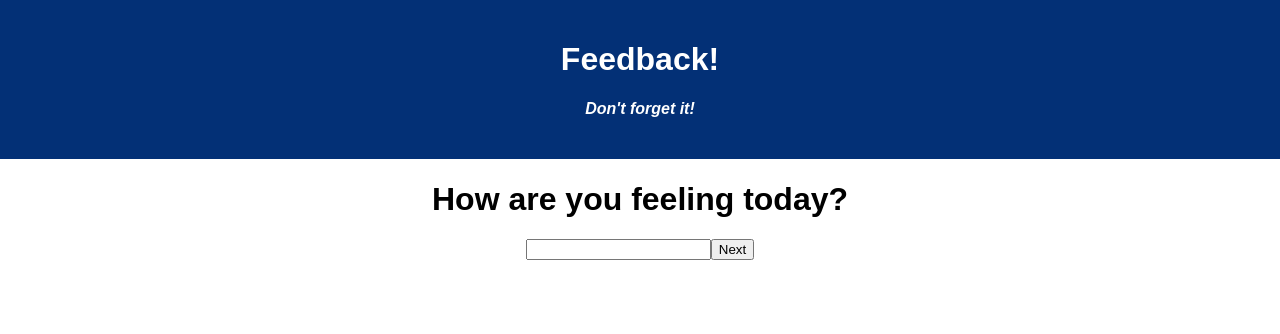
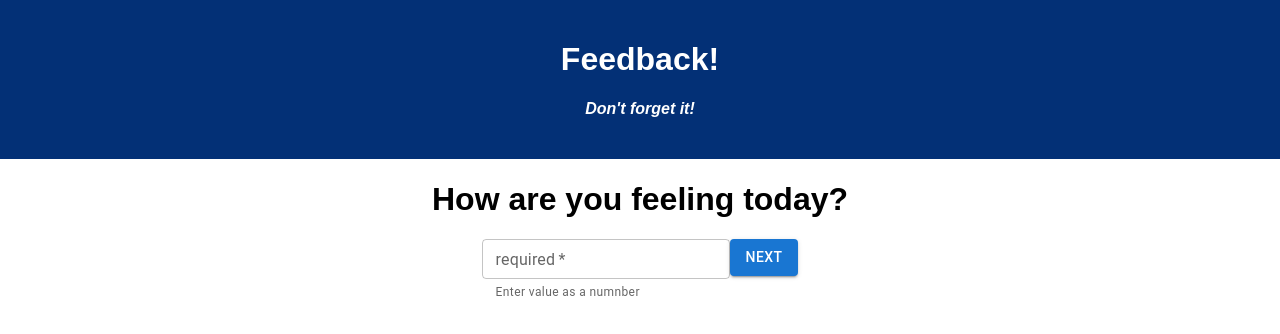
Before and after one commit to ttram7/weekend-redux-feedback-loop, a React (Create React App) app: page /#/ in a window 1280 px wide. Shown: the top 334 px of the page. Built offline with nearby package versions, Linux system fonts and the light colour scheme.

Commit message:
test TextField and Button from Material UI

```diff
--- a/package.json
+++ b/package.json
@@ -4,6 +4,9 @@
   "private": true,
   "proxy": "http://localhost:5000",
   "dependencies": {
+    "@emotion/react": "^11.10.5",
+    "@emotion/styled": "^11.10.5",
+    "@mui/material": "^5.11.7",
     "axios": "^0.21.1",
     "express": "^4.17.1",
     "pg": "^8.2.1",
--- a/src/components/StepFour/StepFour.jsx
+++ b/src/components/StepFour/StepFour.jsx
@@ -10,8 +10,12 @@ function StepFour() {
     const handleInputFour = (event) => {
         event.preventDefault();
         dispatch({ type: 'SET_COMMENTS', payload: commentsInput });
-        setCommentsInput('');
+        //setCommentsInput('');
         history.push('/step/review')
+    }
+
+    const goBack = () => {
+        history.goBack();
     }
 
     return (
@@ -23,6 +27,7 @@ function StepFour() {
                 value={commentsInput}
                 onChange={(event) => setCommentsInput(event.target.value)}
                 />
+            <button onClick={() => goBack()}>Prev</button>
             <button type="submit">Next</button>
             </form>
 
--- a/src/components/StepOne/StepOne.jsx
+++ b/src/components/StepOne/StepOne.jsx
@@ -1,47 +1,51 @@
 import {useState} from 'react';
-import {useDispatch } from 'react-redux';
+import {useSelector, useDispatch } from 'react-redux';
 import { useHistory } from 'react-router-dom';
 
+import * as React from 'react';
+import Button from '@mui/material/Button';
+import TextField from '@mui/material/TextField';
+
 function StepOne() {
-    //const feelingScore = useSelector(store => store.feelingScore); // getter
-    const [feelingInput, setFeelingInput] = useState('');
+    const feelingScore = useSelector(store => store.feelingScore); // getter
+    //const [feelingInput, setFeelingInput] = useState('');
     const dispatch = useDispatch();
     const history = useHistory();
 
-    // const handleChangeOne = (event) => {
-    //     // Pass the data to our reducer
-    //     dispatch({ type: 'SET_FEELING_SCORE', payload: event.target.value });
-    // }
+    const handleInputOne = event => {
+        event.preventDefault();
+        dispatch({ type: 'SET_FEELING_SCORE', payload: event.target.value });
+        //setFeelingInput('');
+        //history.push('/step/two')
+    }
 
-    const handleInputOne = (event) => {
-        event.preventDefault();
-        console.log(feelingInput);
-        if (feelingInput === '') {
-            alert('Please provide input.')
-        }else {
-            dispatch({ type: 'SET_FEELING_SCORE', payload: feelingInput });
-            setFeelingInput('');
-            history.push('/step/two')
-            //setFeelingInput('');
-            //feelingScore === '';
+    const goPageTwo = () => {
+        if (feelingScore === '') {
+            alert('Please provide input');
+        } else {
+            history.push('/step/two');
         }
     }
-
-
+    // how to go back a page without input fields resetting?
+    // could there be a form set up without an onChange event?
+    // how to pass prop into button onClick function?
     return (
         <>
             <h1>How are you feeling today?</h1>
             {/* <input value = {feelingInput} onChange={handleChangeOne} className="input" type="text" />
             <button onClick = {() => checkInputOne()} className="button">Next</button>  */}
-            <form onSubmit={handleInputOne} className="add-feedback-form">
+            {/* <form onSubmit={handleInputOne}  className="add-feedback-form">
                 <input
                 required
                 type="number"
                 value={feelingInput}
                 onChange={(event) => setFeelingInput(event.target.value)}
-                />
-            <button type="submit">Next</button>
-            </form>
+                />  */}
+                <TextField required id="outlined-required" label="required"
+                type="number"
+                value={feelingScore} onChange={handleInputOne}size="small" variant="outlined" helperText="Enter value as a numnber" />
+                <Button onClick = {() => goPageTwo()} variant="contained" type="submit">Next</Button>
+            {/* </form> */}
         </>
     )
 }
--- a/src/components/StepThree/StepThree.jsx
+++ b/src/components/StepThree/StepThree.jsx
@@ -10,8 +10,12 @@ function StepThree() {
     const handleInputThree = (event) => {
         event.preventDefault();
         dispatch({ type: 'SET_SUPPORT_SCORE', payload: supportInput });
-        setSupportInput('');
+        //setSupportInput('');
         history.push('/step/four')
+    }
+
+    const goBack = () => {
+        history.goBack();
     }
 
     return (
@@ -24,6 +28,7 @@ function StepThree() {
                 value={supportInput}
                 onChange={(event) => setSupportInput(event.target.value)}
                 />
+            <button onClick={() => goBack()}>Prev</button>
             <button type="submit">Next</button>
             </form>
 
--- a/src/components/StepTwo/StepTwo.jsx
+++ b/src/components/StepTwo/StepTwo.jsx
@@ -2,31 +2,57 @@ import {useState} from 'react';
 import { useSelector, useDispatch } from 'react-redux';
 import { useHistory } from 'react-router-dom';
 
+import UserForm from '../UserForm/UserForm';
+
+import * as React from 'react';
+import Button from '@mui/material/Button';
+import TextField from '@mui/material/TextField';
+
 function StepTwo() {
-    const [understandInput, setUnderstandInput] = useState('');
+    //const [understandInput, setUnderstandInput] = useState('');
+    const understandScore = useSelector(store => store.understandScore); // getter
     const dispatch = useDispatch();
     const history = useHistory();
 
     const handleInputTwo = (event) => {
         event.preventDefault();
-        dispatch({ type: 'SET_UNDERSTAND_SCORE', payload: understandInput });
-        setUnderstandInput('');
-        history.push('/step/three')
+        dispatch({ type: 'SET_UNDERSTAND_SCORE', payload: event.target.value });
+        //setUnderstandInput('');
+        //history.push('/step/three')
+    }
+
+    const goPageThree = () => {
+        if (understandScore === '') {
+            alert('Please provide input');
+        } else {
+            history.push('/step/three');
+        }
+    }
+
+    const goBack = () => {
+        history.goBack();
     }
 
 
     return (
         <>
             <h1>How well are you understanding the content?</h1>
-            <form onSubmit={handleInputTwo} className="add-feedback-form">
+            {/* <form onSubmit={handleInputTwo} className="add-feedback-form">
                 <input
                 required
                 type="number"
                 value={understandInput}
                 onChange={(event) => setUnderstandInput(event.target.value)}
                 />
+            <button onClick={() => goBack()}>Prev</button>
             <button type="submit">Next</button>
-            </form>
+            </form> */}
+            <TextField required id="outlined-required" label="required"
+                type="number"
+                value={understandScore} onChange={handleInputTwo}size="small" variant="outlined" helperText="Enter value as a numnber" />
+                <Button onClick = {() => goBack()} variant="contained" type="submit">Prev</Button>
+                <Button onClick = {() => goPageThree()} variant="contained" type="submit">Next</Button>
+            {/* <UserForm input = {understandScore} handleInput = {handleInputTwo} nextPage = {goPageThree()} /> */}
 
 
 
--- a/src/components/SuccessPage/SuccessPage.jsx
+++ b/src/components/SuccessPage/SuccessPage.jsx
@@ -3,6 +3,7 @@ import { useSelector, useDispatch } from 'react-redux';
 
 function SuccessPage () {
     const history = useHistory();
+    const dispatch = useDispatch();
 
     const feelingScore = useSelector(store => store.feelingScore);
     const understandScore = useSelector(store => store.understandScore);
@@ -10,6 +11,7 @@ function SuccessPage () {
     const comments = useSelector(store => store.comments);
 
     const routeToHome = () => {
+        dispatch({ type: 'CLEAR_ALL'});
         history.push('/')
     }
 
--- /dev/null
+++ b/src/components/UserForm/UserForm.jsx
@@ -0,0 +1,16 @@
+import * as React from 'react';
+import Button from '@mui/material/Button';
+import TextField from '@mui/material/TextField';
+
+const UserForm = ({ input, handleInput, nextPage }) => {
+    return (
+        <>
+            <TextField required id="outlined-required" label="required"
+                type="number"
+                value={input} onChange={handleInput}size="small" variant="outlined" helperText="Enter value as a numnber" />
+                <Button onClick = {() => {nextPage}} variant="contained" type="submit">Next</Button>
+        </>
+    );
+}
+
+export default UserForm;
--- a/src/index.js
+++ b/src/index.js
@@ -10,14 +10,17 @@ import registerServiceWorker from './registerServiceWorker';
 const feelingScore = (state = '', action) => {
     if (action.type === 'SET_FEELING_SCORE') {
         return action.payload;
+    } else if (action.type === 'CLEAR_ALL') {
+        return '';
     }
     return state;
-    //action.payload === '';
 }
 
 const understandScore = (state = '', action) => {
     if (action.type === 'SET_UNDERSTAND_SCORE') {
         return action.payload;
+    } else if (action.type === 'CLEAR_ALL') {
+        return '';
     }
     return state;
 }
@@ -25,6 +28,8 @@ const understandScore = (state = '', action) => {
 const supportScore = (state = '', action) => {
     if (action.type === 'SET_SUPPORT_SCORE') {
         return action.payload;
+    } else if (action.type === 'CLEAR_ALL') {
+        return '';
     }
     return state;
 }
@@ -32,6 +37,8 @@ const supportScore = (state = '', action) => {
 const comments = (state = '', action) => {
     if (action.type === 'SET_COMMENTS') {
         return action.payload;
+    } else if (action.type === 'CLEAR_ALL') {
+        return '';
     }
     return state;
 }
```
Also changed, not shown: 1 other file (tests, documents, lock files or other folders).
